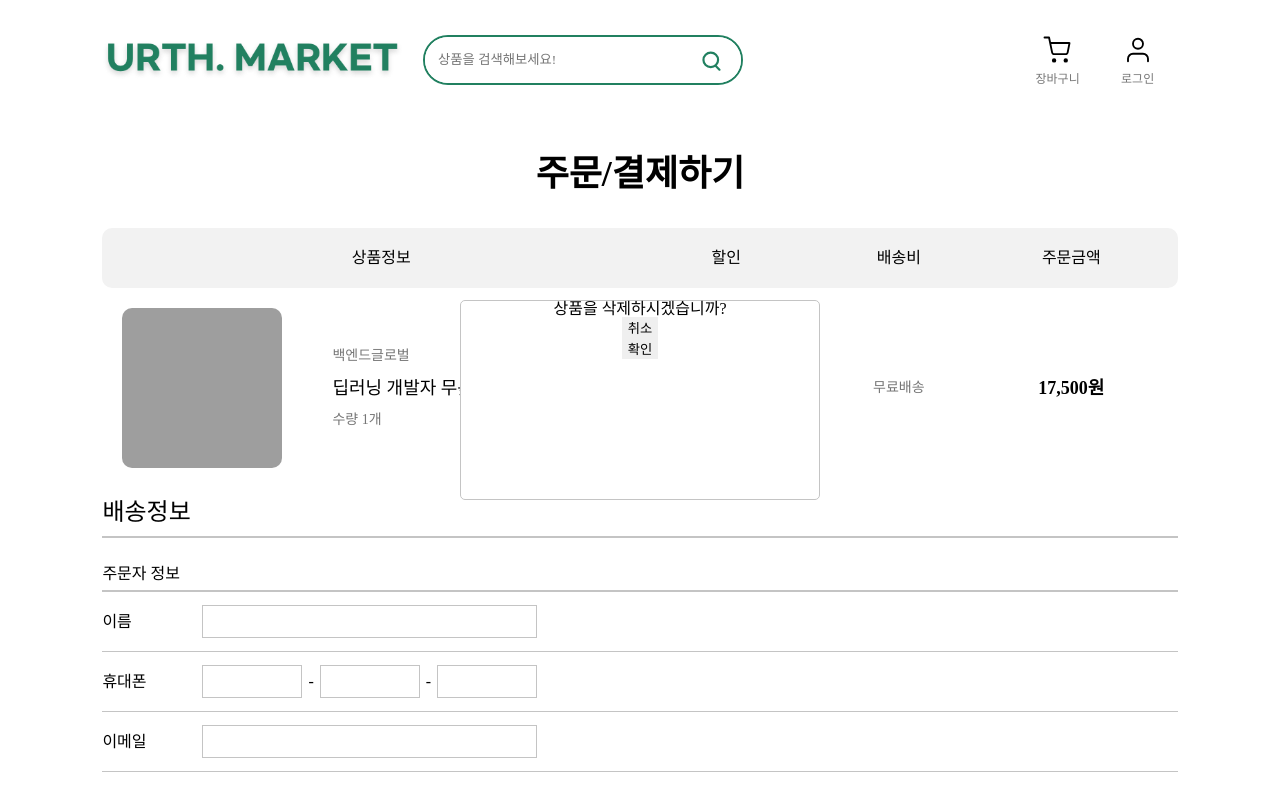
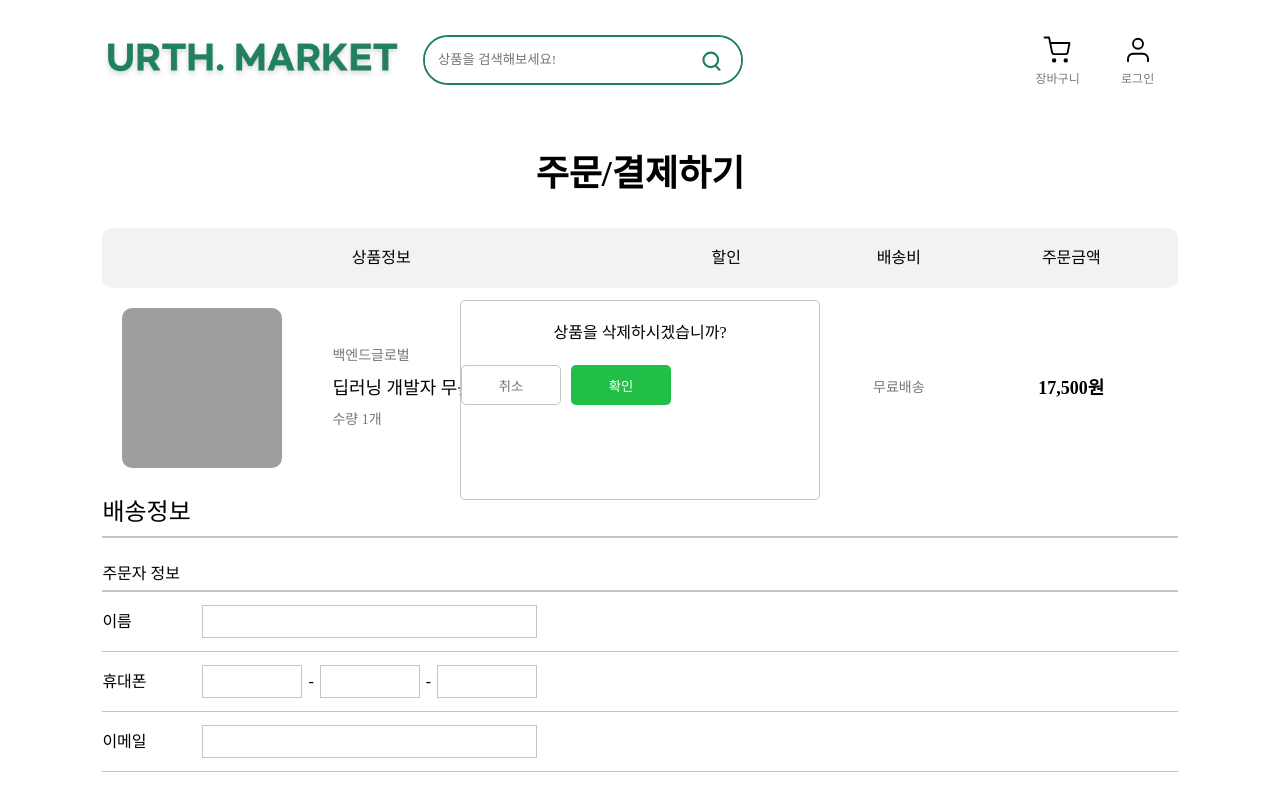
Before and after one commit to junep16/earth-market, a React (Create React App) app in the folder earth-market/my-app/: page /checkout in a window 1280 px wide. Shown: the top 797 px of the page. Built offline with nearby package versions, Linux system fonts and the light colour scheme; grey boxes are pictures that could not be loaded; a web font is replaced by a local one.

Commit message:
💄 모달창 스타일링

```diff
--- a/earth-market/my-app/src/Components/Modal/Modal.jsx
+++ b/earth-market/my-app/src/Components/Modal/Modal.jsx
@@ -5,17 +5,22 @@ export default function Modal() {
   return (
     <div>
       <ModalContainer>
-        <Modals>
+        <div>
           <p>상품을 삭제하시겠습니까?</p>
-          <button type="button">취소</button>
-          <button type="button">확인</button>
-        </Modals>
+          <ButtonContainer>
+            <button type="button">취소</button>
+            <button type="button">확인</button>
+          </ButtonContainer>
+        </div>
       </ModalContainer>
     </div>
   )
 }
 
 const ModalContainer = styled.div`
+  display: flex;
+  flex-direction: column;
+  text-align: center;
   position: fixed;
   top: 50%;
   left: 50%;
@@ -25,15 +30,31 @@ const ModalContainer = styled.div`
   background: #FFF;
   border: 1px solid #C4C4C4;
   border-radius: 5px;
+
+  p {
+    line-height: 4;
+  }
 `
-const Modals = styled.div`
+const ButtonContainer = styled.div`
   display: flex;
-  flex-direction: column;
-  justify-content: center;
+  justify-content: space-between;
   align-items: center;
+  width: 210px;
 
   button {
-    display: inline;
+    width: 100px;
+    height: 40px;
+
+    &:first-child {
+      border: 1px solid #C4C4C4;
+      border-radius: 5px;
+      color: #767676;
+      background-color: #FFF;
+    }
+    &:nth-child(2) {
+      background-color: #21BF48;
+      color: #FFF;
+      border-radius: 5px;
+    }
   }
-
 `
```
